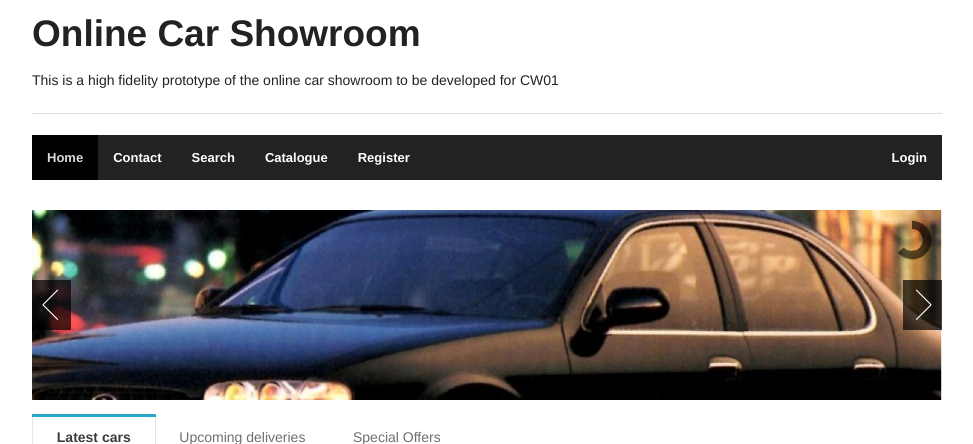
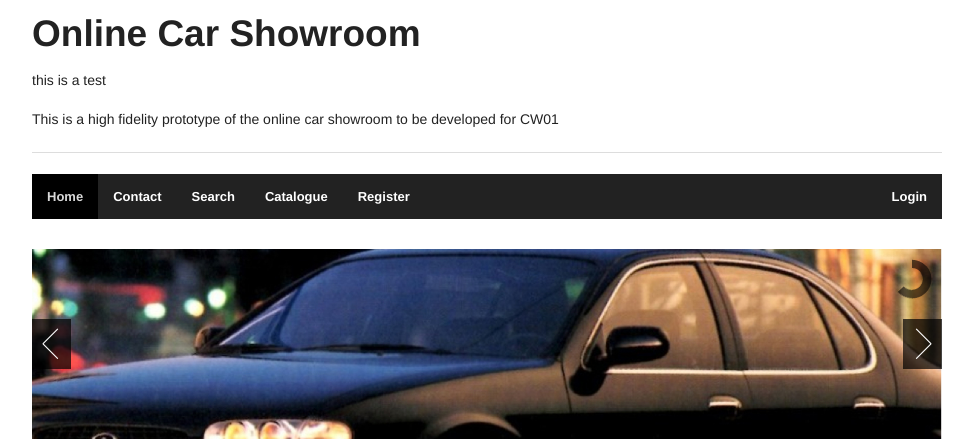
Before and after one commit to TheGer/cw01, a PHP site: page /index.php in a window 1280 px wide. Shown: the top 444 px of the page, without its empty margins (153-1126 px from the left). Run offline with PHP 8.4, Linux system fonts and the light colour scheme.

Commit message:
updated index file slightly

```diff
--- a/index.php
+++ b/index.php
@@ -53,6 +53,7 @@
   <div class="row">
     <div class="twelve columns">
       <h2>Online Car Showroom</h2>
+      <p>this is a test</p>
       <p>This is a high fidelity prototype of the online car showroom to be developed for CW01</p>
       <hr />
     </div>
@@ -92,6 +93,7 @@
     </div>
 
   <div class="row">
+
     <div class="twelve columns">
       <div id="featured">
           <img src="code_images/slide1.jpg" alt="slide image">
```
